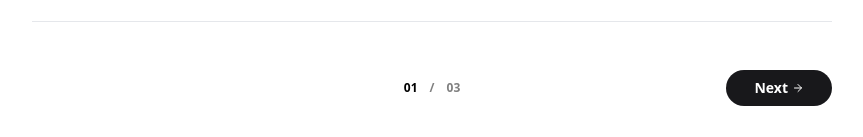
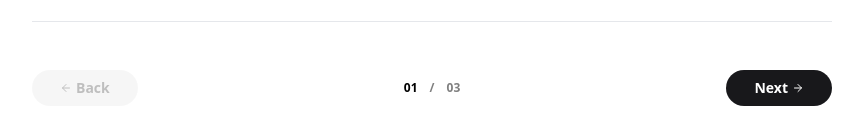
Before and after one commit to Priyansxu/Priyanshu, a Next.js app: page / in a window 1280 px wide. Shown: the part 815-952 px from the top of the page, without its empty margins (208-1071 px from the left). Built offline with nearby package versions, Linux system fonts and the light colour scheme.

Commit message:
Update page.js

```diff
--- a/app/page.js
+++ b/app/page.js
@@ -164,7 +164,7 @@ export default function Page() {
               setSocialExpanded(false)
             }}
             disabled={page === 0}
-            className="flex items-center gap-1 px-7 py-2 rounded-3xl text-sm font-bold bg-[#e0dede] text-black hover:bg-[#d1d0d0] dark:bg-zinc-800 dark:text-zinc-400 dark:hover:bg-zinc-900 disabled:opacity-0"
+            className="flex items-center gap-1 px-7 py-2 rounded-3xl text-sm font-bold bg-[#EEEEEE] text-[#7F7F7F] dark:bg-zinc-800 dark:text-zinc-400 disabled:opacity-50"
           >
             <ArrowLeft className="w-3 h-3" />
             Back
```
